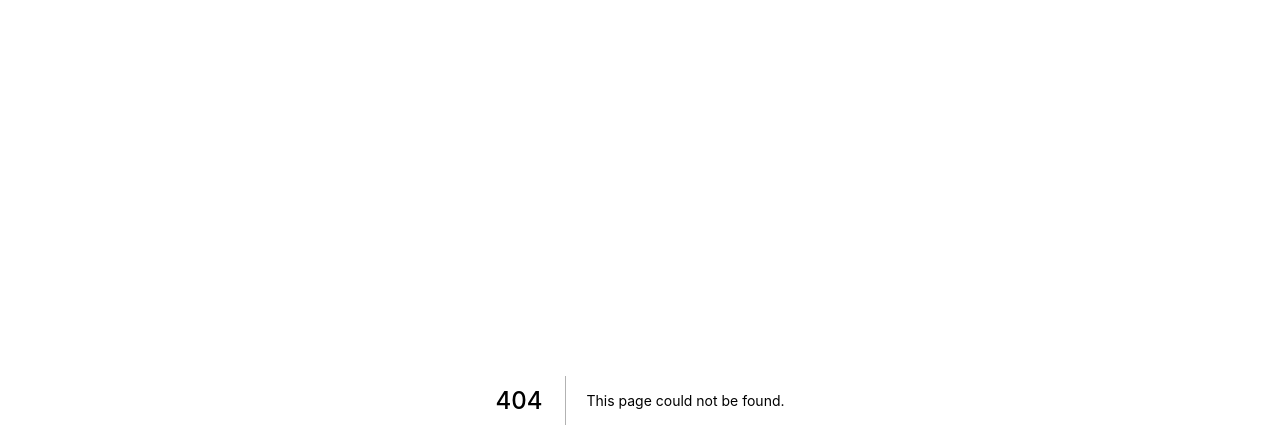
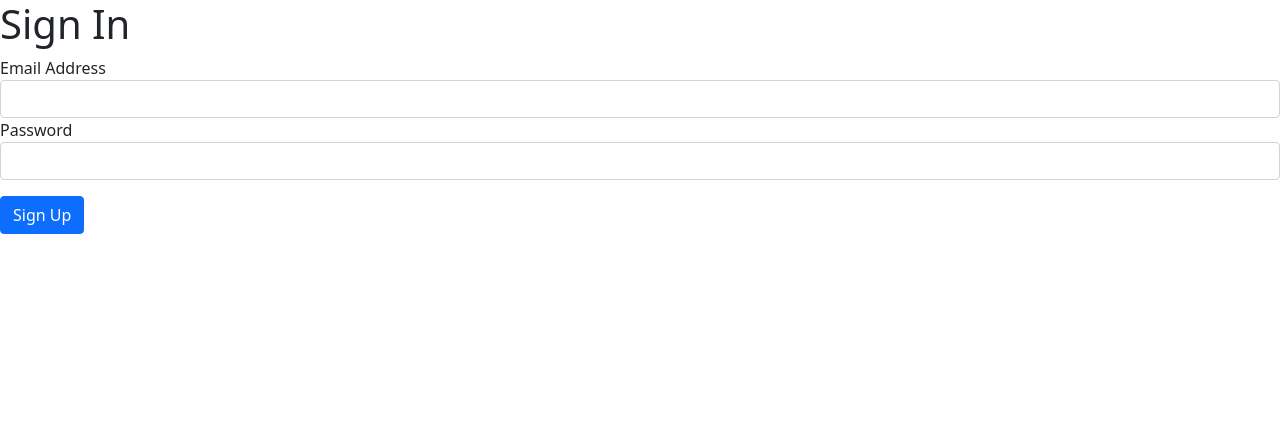
Before and after one commit to netogerbi/ticketing-kms, a Next.js app in the folder client/: page /auth/signin in a window 1280 px wide. Before the commit this address had no page. Shown: the top 448 px of the page. Built offline with nearby package versions, Linux system fonts and the light colour scheme.

Commit message:
added sign in page

```diff
--- /dev/null
+++ b/client/pages/auth/signin.js
@@ -0,0 +1,53 @@
+import { useState } from "react";
+import Router from "next/router";
+import useRequest from "../../hooks/use-request";
+
+const SignUp = () => {
+  const [email, setEmail] = useState("");
+  const [password, setPassword] = useState("");
+  const { doRequest, errors } = useRequest({
+    url: "/api/users/signin",
+    method: "post",
+    data: {
+      email,
+      password,
+    },
+    onSuccess: () => Router.push("/"),
+  });
+
+  const onSubmit = async (e) => {
+    e.preventDefault();
+
+    await doRequest();
+  };
+
+  return (
+    <form onSubmit={onSubmit}>
+      <h1>Sign In</h1>
+      <div className="form-group">
+        <label htmlFor="">Email Address</label>
+        <input
+          type="text"
+          className="form-control"
+          value={email}
+          onChange={(e) => setEmail(e.target.value)}
+        />
+      </div>
+      <div className="form-group mb-3">
+        <label htmlFor="">Password</label>
+        <input
+          type="password"
+          className="form-control"
+          value={password}
+          onChange={(e) => setPassword(e.target.value)}
+        />
+      </div>
+      {errors}
+      <button type="submit" className="btn btn-primary">
+        Sign Up
+      </button>
+    </form>
+  );
+};
+
+export default SignUp;
```
